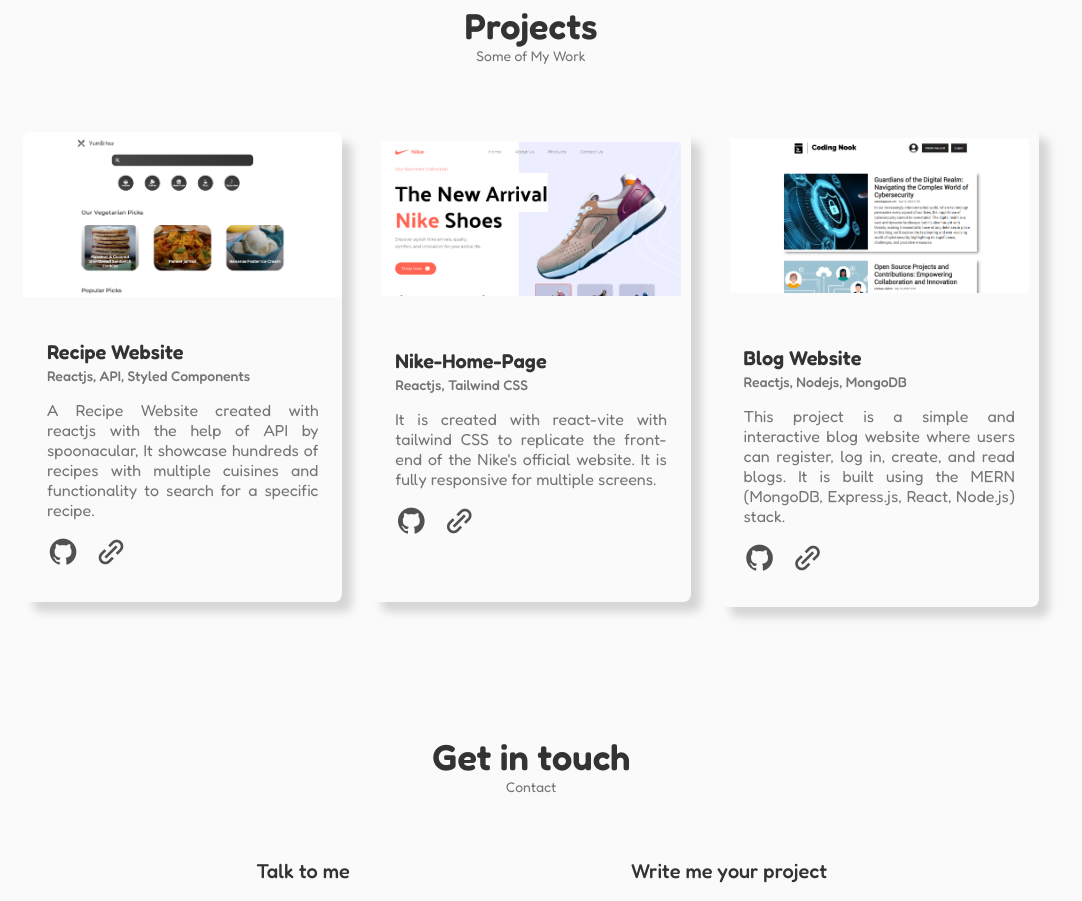
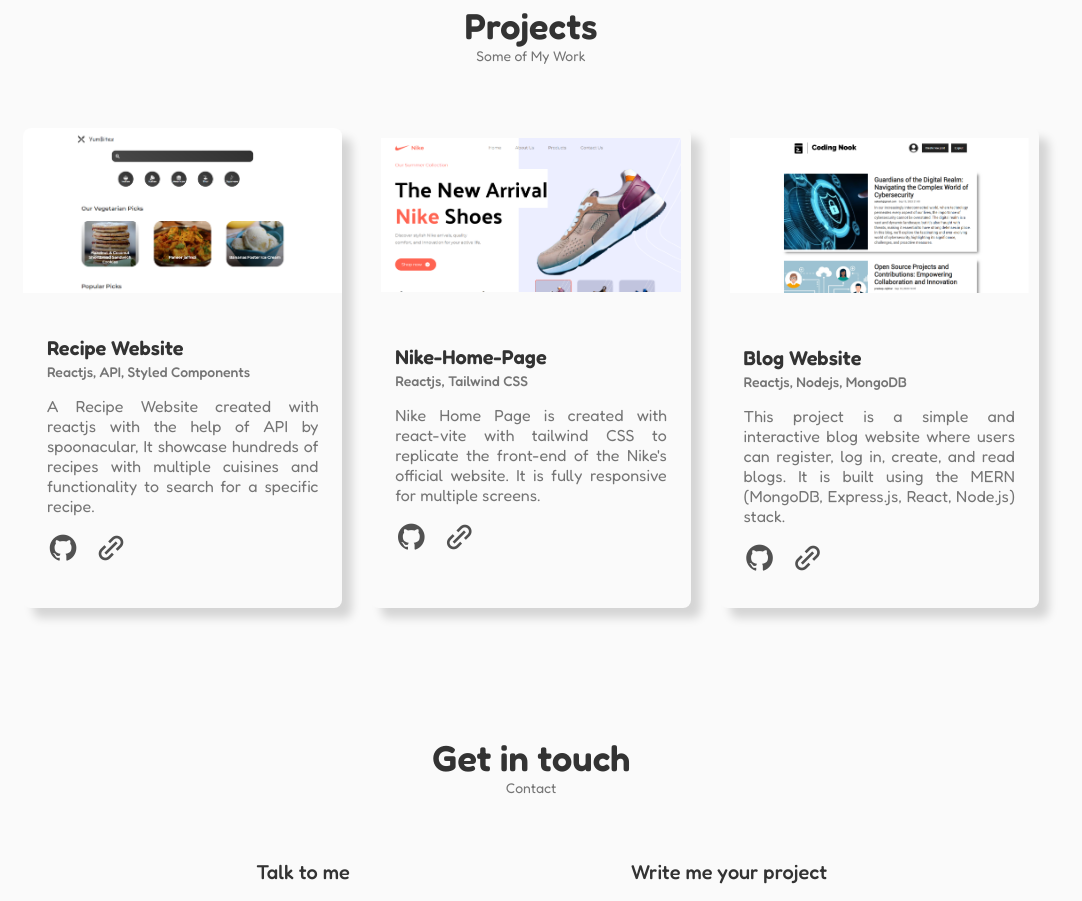
Before and after one commit to Aakash-Rajbhar/My-Portfolio, a React (Vite) app: page / in a window 1280 px wide. Shown: the part 2920-3821 px from the top of the page, without its empty margins (109-1191 px from the left). Built offline with nearby package versions, Linux system fonts and the light colour scheme.

Commit message:
added projects section

```diff
--- a/src/components/projects/Projects.css
+++ b/src/components/projects/Projects.css
@@ -1,10 +1,10 @@
-.projects{
+.projects {
   display: grid;
   align-items: center;
   justify-content: center;
 }
 
-.projects-list{
+.projects-list {
   display: grid;
   grid-template-columns: repeat(3, 1fr);
   column-gap: 1.8rem;
@@ -12,49 +12,48 @@
   align-items: center;
 }
 
-.project{
-    /* background-color: blueviolet; */
+.project {
   max-width: 400px;
-    min-height: 470px;
+  min-height: 480px;
   display: flex;
   flex-direction: column;
   gap: 2rem;
-    border-radius: .5rem;
+  border-radius: 0.5rem;
   overflow: hidden;
   box-shadow: 10px 10px 10px rgba(0, 0, 0, 0.15);
   text-align: justify;
-    transition: transform .2s ease-in;
-
+  transition: transform 0.2s ease-in;
 }
 
-.project:hover{
+.project:hover {
   transform: translateY(-10px);
 }
 
-.project-image{
+.project-image {
   width: 100%;
   background-position: center;
   background-size: cover;
   padding: 10px;
 }
 
-.project-details{
-    padding: .5rem 1.5rem;
+.project-details {
+  background-color: #fafafa;
+  padding: 0.5rem 1.5rem;
   margin-bottom: 1.2rem;
 }
 
-.project-heading{
+.project-heading {
   font-size: var(--h3-font-size);
   line-height: 1.5;
 }
 
-.project-tools{
+.project-tools {
   font-size: var(--small-font-size);
   margin-bottom: 1rem;
   font-weight: var(--font-medium);
 }
 
-.project-desc{
+.project-desc {
   font-size: var(--normal-font-size);
 }
 
@@ -63,77 +62,83 @@
   padding: 15px 0 0 0;
 }
 
-.project-link a{
+.project-link a {
   font-size: 2rem;
   color: #515151;
   margin-right: 1rem;
+  position: relative;
 }
 
+.project-link-tag {
+  position: absolute;
+  display: flex;
+  align-items: start;
+  justify-content: center;
+  text-align: center;
+  width: 85px;
+  top: 100%;
+  background-color: #515151;
+  font-size: 10px;
+  color: #fff;
+  padding: 6px;
+  border-radius: 5px;
+  opacity: 0;
+  transition: all 0.2s ease;
+}
 
-.project-link a:hover{
+.project-link a:hover .project-link-tag {
+  opacity: 1;
+}
+
+.project-link a:hover {
   color: #333;
 }
-
-
-
-
-
-
-
-
-
 
 /*=============== BREAKPOINTS ===============*/
 /* For large devices */
 @media screen and (max-width: 992px) {
-
 }
 
 /* For medium devices */
 @media screen and (max-width: 768px) {
-    .projects-list{
+  .projects-list {
     grid-template-columns: repeat(2, 1fr);
     gap: 2rem;
   }
-
 }
 
 @media screen and (max-width: 576px) {
-    .projects-list{
+  .projects-list {
     grid-template-columns: 1fr;
     gap: 2rem;
     align-items: center;
     justify-self: center;
   }
 
-    .project-heading{
+  .project-heading {
     font-size: 1.2rem;
   }
 
-    .project-tools{
+  .project-tools {
     font-size: 1rem;
   }
-
-
 }
 
 /* For small devices */
 @media screen and (max-width: 350px) {
-
-    .project{
+  .project {
     min-height: 420px;
   }
 
-    .project-tools{
-        font-size: .9rem;
+  .project-tools {
+    font-size: 0.9rem;
   }
 
-    .project-desc{
+  .project-desc {
     font-size: 0.8rem;
   }
 
-    .project-link a{
+  .project-link a {
     font-size: 1.8rem;
   }
-
 }
--- a/src/components/projects/Projects.jsx
+++ b/src/components/projects/Projects.jsx
@@ -25,13 +25,15 @@
                 href="https://github.com/Aakash-Rajbhar/Recipe-Website.git"
                 target="_blank"
               >
-                <i class='bx bxl-github'></i>
+                <i class="bx bxl-github"></i>
+                <span className="project-link-tag">Github Code</span>
               </a>
               <a
                 href="https://aakash-rajbhar.github.io/Recipe-Website"
                 target="_blank"
               >
-                <i class='bx bx-link-alt' ></i>
+                <i class="bx bx-link-alt"></i>
+                <span className="project-link-tag">Live Demo</span>
               </a>
             </div>
           </div>
@@ -42,22 +44,24 @@
             <h3 className="project-heading">Nike-Home-Page</h3>
             <h4 className="project-tools">Reactjs, Tailwind CSS</h4>
             <p className="project-desc">
-              It is created with react-vite with tailwind CSS to replicate the
-              front-end of the Nike's official website. It is fully responsive
-              for multiple screens.
+              Nike Home Page is created with react-vite with tailwind CSS to
+              replicate the front-end of the Nike's official website. It is
+              fully responsive for multiple screens.
             </p>
             <div class="project-link">
               <a
                 href="https://github.com/Aakash-Rajbhar/Nike-Landing-Page.git"
                 target="_blank"
               >
-                <i class='bx bxl-github'></i>
+                <i class="bx bxl-github"></i>
+                <span className="project-link-tag">Github Code</span>
               </a>
               <a
                 href="https://aakash-rajbhar.github.io/Nike-Landing-Page/"
                 target="_blank"
               >
-                <i class='bx bx-link-alt' ></i>
+                <i class="bx bx-link-alt"></i>
+                <span className="project-link-tag">Live Demo</span>
               </a>
             </div>
           </div>
@@ -77,13 +81,15 @@
                 href="https://github.com/Aakash-Rajbhar/Blog-Website.git"
                 target="_blank"
               >
-                <i class='bx bxl-github'></i>
+                <i class="bx bxl-github"></i>
+                <span className="project-link-tag">Github Code</span>
               </a>
               <a
                 href="https://aakash-rajbhar.github.io/Blog-Website"
                 target="_blank"
               >
-                <i class='bx bx-link-alt' ></i>
+                <i class="bx bx-link-alt"></i>
+                <span className="project-link-tag">Live Demo</span>
               </a>
             </div>
           </div>
```
Also changed, not shown: 1 other file (tests, documents, lock files or other folders). Lines whose indentation alone changed are shown as unchanged.
